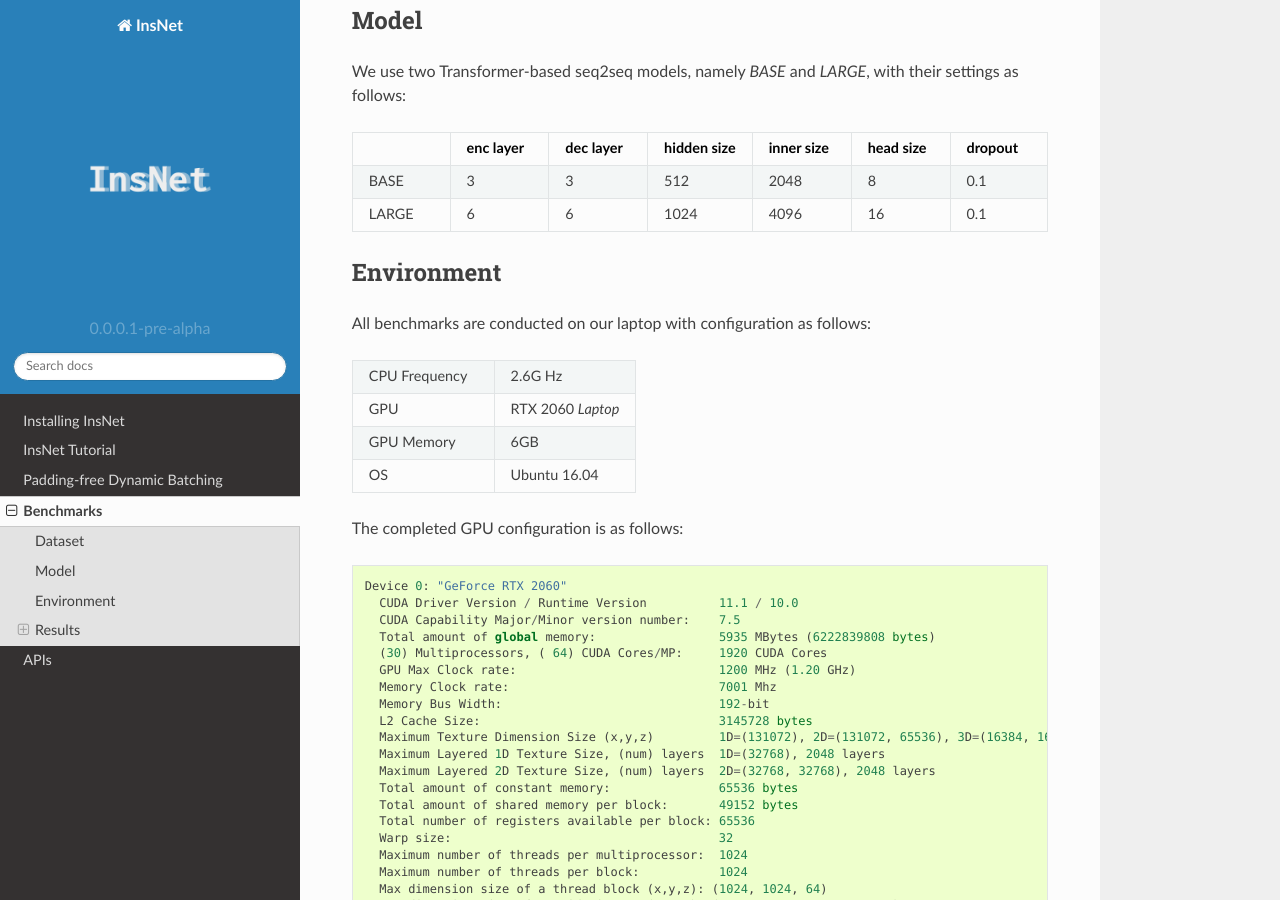
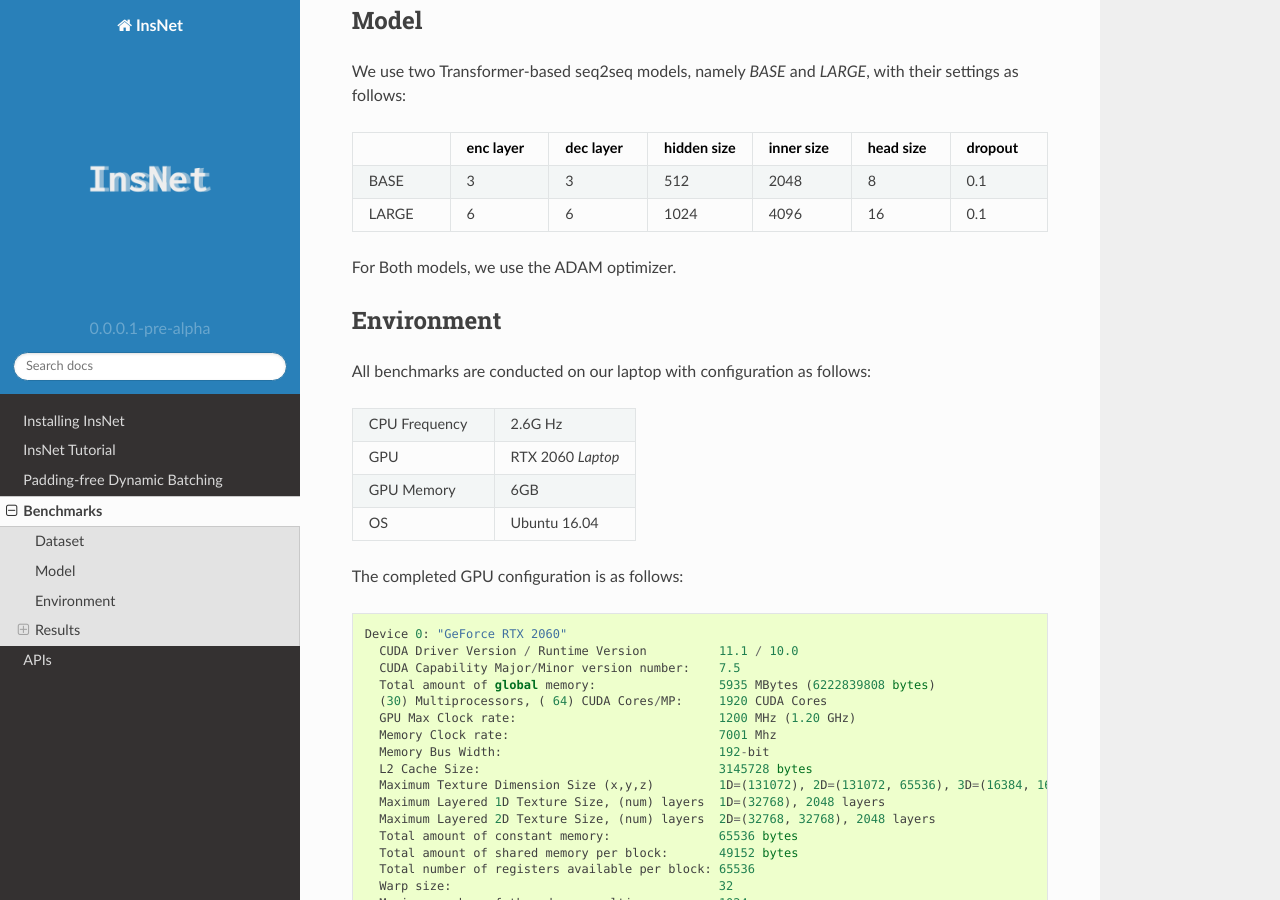
Before and after one commit to chncwang/InsNet, a Sphinx documentation site: the page built from docs/source/benchmark.rst, in a window 1280 px wide and 900 px high, scrolled down 552 px. Built offline with Sphinx 7.4.7 and the Read the Docs theme 2.0.0, drawn with Linux system fonts in a browser that asks for light colours.

Commit message:
add the optimizer information to benchmark doc

```diff
--- a/docs/source/benchmark.rst
+++ b/docs/source/benchmark.rst
@@ -51,6 +51,8 @@ We use two Transformer-based seq2seq models, namely *BASE* and *LARGE*, with the
       - 4096
       - 16
       - 0.1
+
+For Both models, we use the ADAM optimizer.
 
 Environment
 -------------
```
